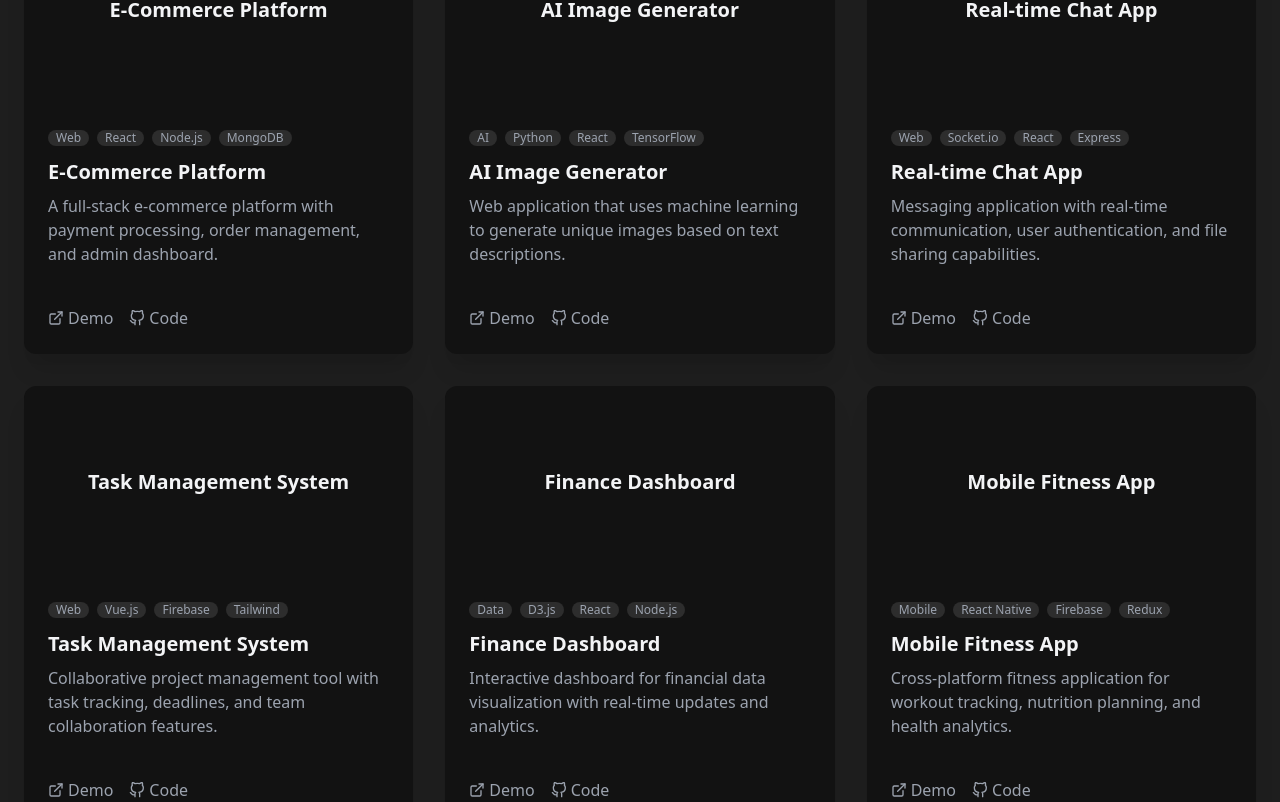
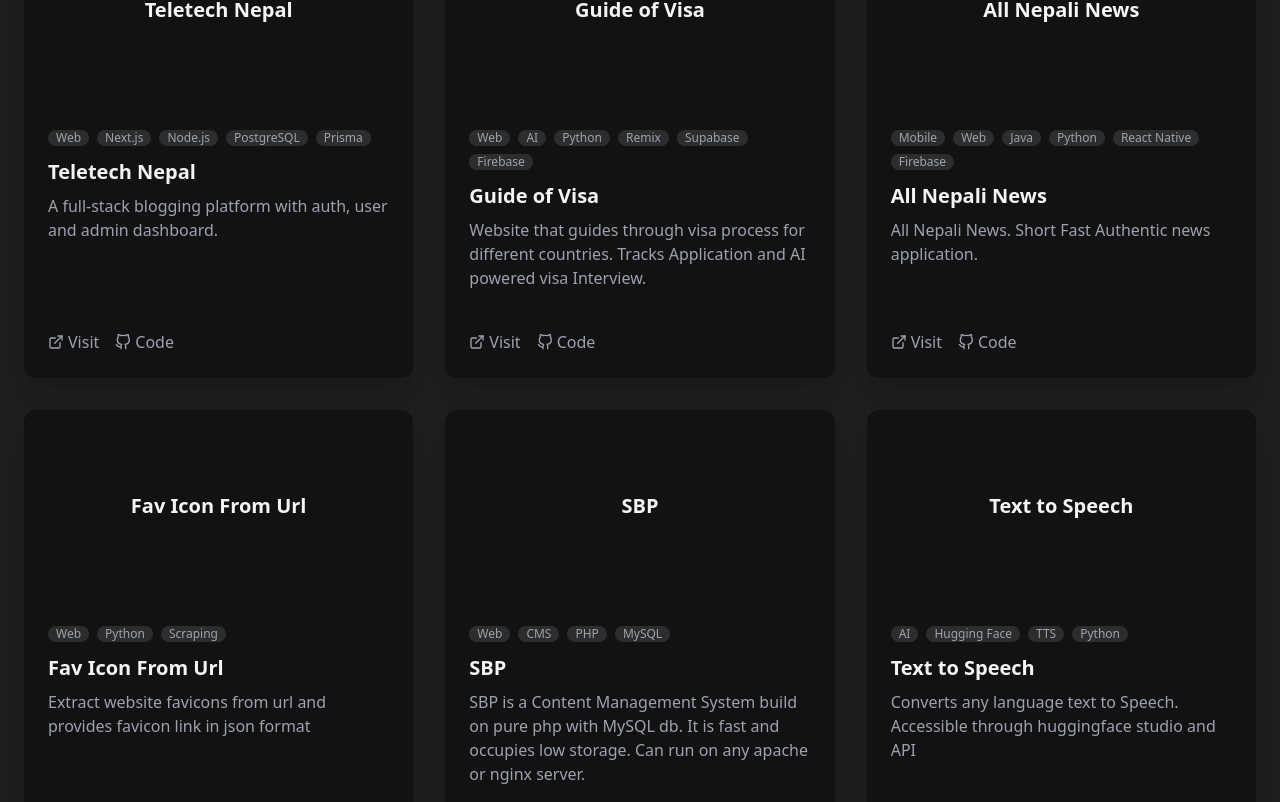
Before and after one commit to regmisatyam/satym, a Next.js app: page / in a window 1280 px wide. Shown: the part 2158-2960 px from the top of the page. Built offline with nearby package versions, Linux system fonts and the light colour scheme.

Commit message:
Projects Updated

```diff
--- a/src/components/Projects.tsx
+++ b/src/components/Projects.tsx
@@ -8,56 +8,56 @@ import { FiExternalLink, FiGithub } from 'react-icons/fi';
 const projectsData = [
   {
     id: 1,
-    title: 'E-Commerce Platform',
-    description: 'A full-stack e-commerce platform with payment processing, order management, and admin dashboard.',
-    tags: ['Web', 'React', 'Node.js', 'MongoDB'],
-    demoLink: '#',
+    title: 'Teletech Nepal',
+    description: 'A full-stack blogging platform with auth, user and admin dashboard.',
+    tags: ['Web', 'Next.js', 'Node.js', 'PostgreSQL', 'Prisma'],
+    demoLink: 'https://teletechnepal.com',
     codeLink: '#',
   },
   {
     id: 2,
-    title: 'AI Image Generator',
-    description: 'Web application that uses machine learning to generate unique images based on text descriptions.',
-    tags: ['AI', 'Python', 'React', 'TensorFlow'],
-    demoLink: '#',
+    title: 'Guide of Visa',
+    description: 'Website that guides through visa process for different countries. Tracks Application and AI powered visa Interview. ',
+    tags: ['Web','AI', 'Python', 'Remix', 'Supabase', 'Firebase'],
+    demoLink: 'https://guideofvisa.com',
     codeLink: '#',
   },
   {
     id: 3,
-    title: 'Real-time Chat App',
-    description: 'Messaging application with real-time communication, user authentication, and file sharing capabilities.',
-    tags: ['Web', 'Socket.io', 'React', 'Express'],
-    demoLink: '#',
+    title: 'All Nepali News',
+    description: 'All Nepali News. Short Fast Authentic news application.',
+    tags: ['Mobile', 'Web', 'Java', 'Python', 'React Native', 'Firebase'],
+    demoLink: 'https://play.google.com/store/apps/details?id=com.satyamregmi.AllNepaliNews',
     codeLink: '#',
   },
   {
     id: 4,
-    title: 'Task Management System',
-    description: 'Collaborative project management tool with task tracking, deadlines, and team collaboration features.',
-    tags: ['Web', 'Vue.js', 'Firebase', 'Tailwind'],
-    demoLink: '#',
-    codeLink: '#',
+    title: 'Fav Icon From Url',
+    description: 'Extract website favicons from url and provides favicon link in json format',
+    tags: ['Web', 'Python', 'Scraping'],
+    demoLink: 'https://fifu.vercel.app/?url=https://facebook.com',
+    codeLink: 'https://github.com/regmisatyam/FavIconFromUrl',
   },
   {
     id: 5,
-    title: 'Finance Dashboard',
-    description: 'Interactive dashboard for financial data visualization with real-time updates and analytics.',
-    tags: ['Data', 'D3.js', 'React', 'Node.js'],
-    demoLink: '#',
-    codeLink: '#',
+    title: 'SBP',
+    description: 'SBP is a Content Management System build on pure php with MySQL db. It is fast and occupies low storage. Can run on any apache or nginx server.',
+    tags: ['Web', 'CMS', 'PHP', 'MySQL'],
+    demoLink: 'https://blogs.satyamregmi.com.np',
+    codeLink: 'https://github.com/regmisatyam/sbp',
   },
   {
     id: 6,
-    title: 'Mobile Fitness App',
-    description: 'Cross-platform fitness application for workout tracking, nutrition planning, and health analytics.',
-    tags: ['Mobile', 'React Native', 'Firebase', 'Redux'],
-    demoLink: '#',
-    codeLink: '#',
+    title: 'Text to Speech',
+    description: 'Converts any language text to Speech. Accessible through huggingface studio and API',
+    tags: ['AI', 'Hugging Face', 'TTS', 'Python'],
+    demoLink: 'https://regmisatyam-text-to-speech.hf.space/',
+    codeLink: 'https://github.com/regmisatyam/text-to-speech-ai-model',
   },
 ];
 
 // Unique categories for filtering
-const categories = ['All', 'Web', 'Mobile', 'AI', 'Data'];
+const categories = ['All', 'Web', 'Mobile', 'AI'];
 
 export default function Projects() {
   const [selectedCategory, setSelectedCategory] = useState('All');
@@ -154,7 +154,7 @@ export default function Projects() {
                     rel="noopener noreferrer"
                     className="text-dark-muted hover:text-highlight-primary transition-colors duration-300 flex items-center"
                   >
-                    <FiExternalLink className="mr-1" /> Demo
+                    <FiExternalLink className="mr-1" /> Visit
                   </a>
                   <a
                     href={project.codeLink}
--- /dev/null
+++ b/src/constants/globalConstants.ts
@@ -0,0 +1,7 @@
+export const LINKS = {
+    WEBSITE: 'https://www.satym.me',
+    FACEBOOK: 'https://www.facebook.com/regmi.satyam',
+    INSTAGRAM: 'https://www.instagram.com/regmisatyam',
+    GITHUB: 'https://www.github.com/regmisatyam',
+    LINKEDIN: 'https://www.linkedin.com/regmisatyam',
+};
```
